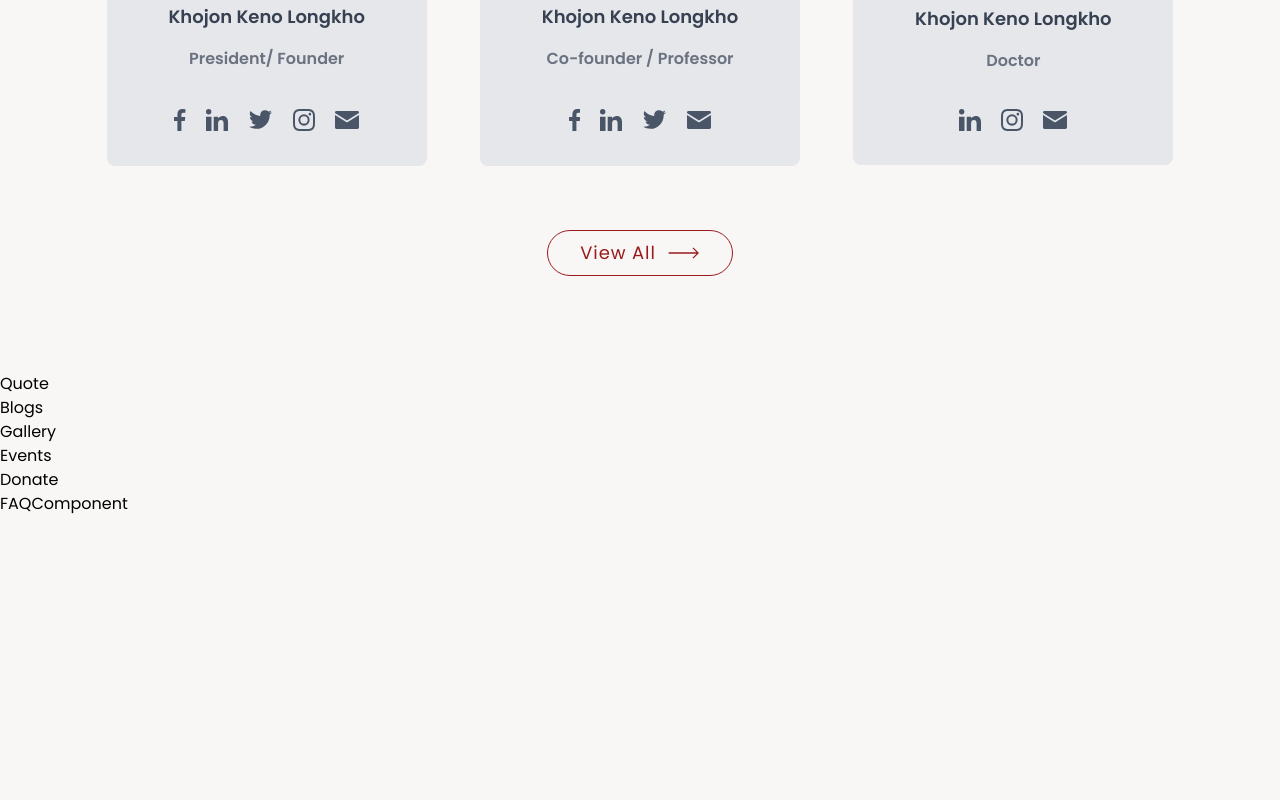
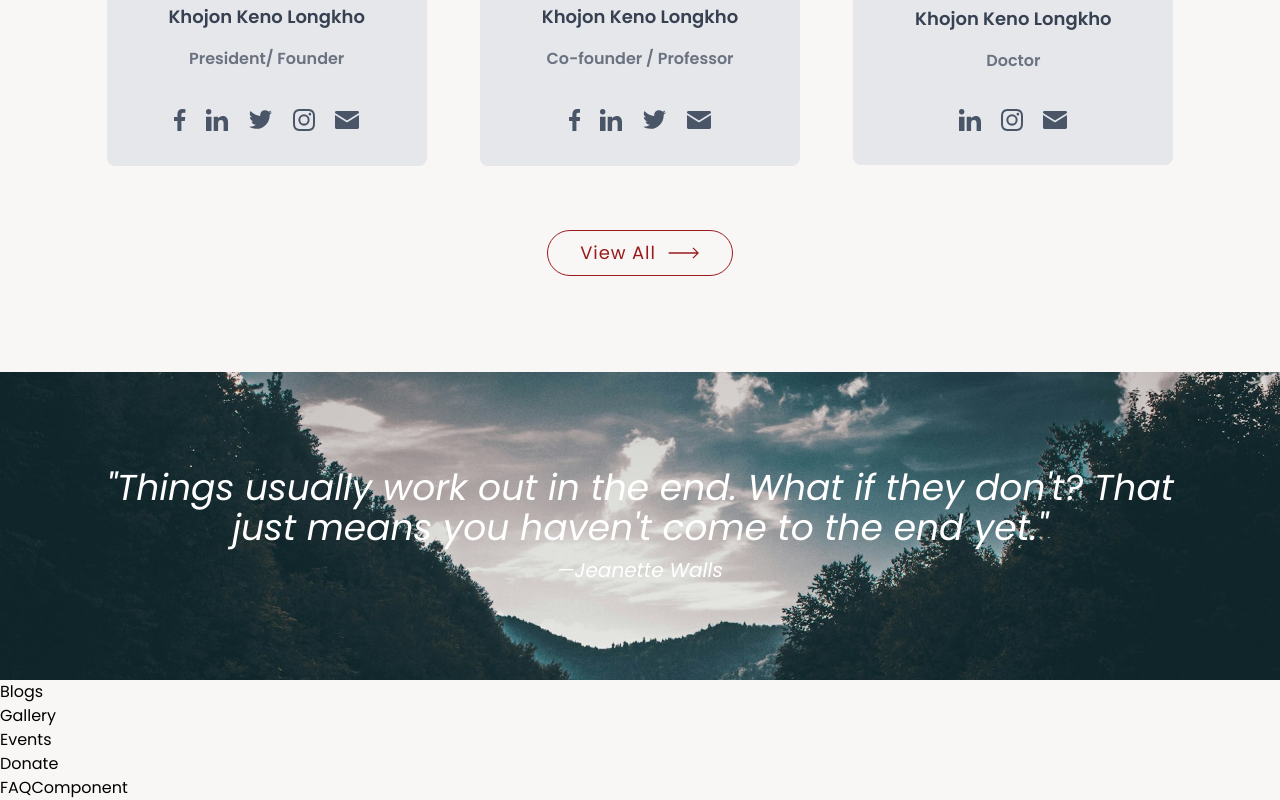
Before and after one commit to tsongtheng/Literary_Club, a React (Vite) app: page / in a window 1280 px wide. Shown: the part 2557-3357 px from the top of the page. Before the commit the page ends 3073 px from the top, so only its background shows below. Built offline with nearby package versions, Linux system fonts and the light colour scheme.

Commit message:
create quote section

```diff
--- a/src/components/Main/Quote/Quote.tsx
+++ b/src/components/Main/Quote/Quote.tsx
@@ -1,5 +1,18 @@
+import quoteBg from "../../../assets/images/quote_bg.jpg";
+
 const Quote = () => {
-  return <div>Quote</div>;
+  return (
+    <section
+      className="w-full 2xl:px-52 lg:py-24 xl:px-24 lg:px-16 py-16 px-8 text-white text-center flex flex-col justify-center items-center gap-2 bg-cover bg-no-repeat bg-fixed bg-top"
+      style={{ backgroundImage: `url(${quoteBg})` }}
+    >
+      <h2 className="lg:text-4xl text-3xl italic">
+        &quot;Things usually work out in the end. What if they don&apos;t? That
+        just means you haven&apos;t come to the end yet.&quot;
+      </h2>
+      <p className="text-xl italic">—Jeanette Walls</p>
+    </section>
+  );
 };
 
 export default Quote;
```
Also changed, not shown: src/assets/images/quote_bg.jpg (added).
